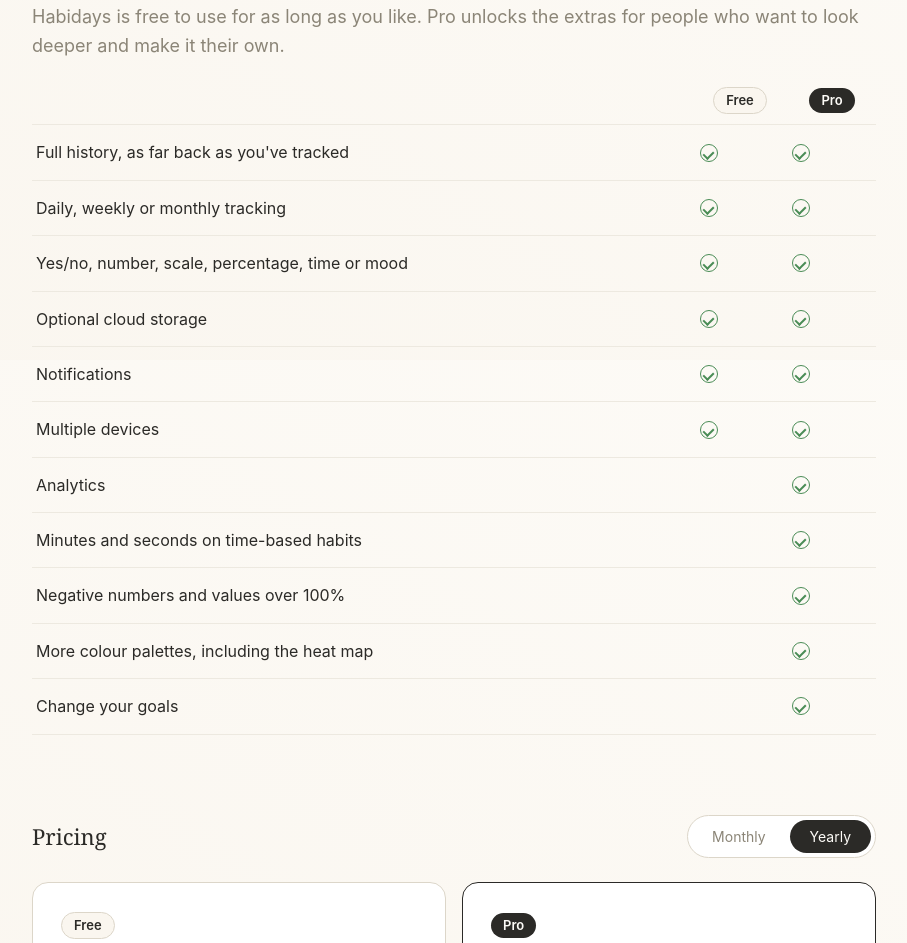
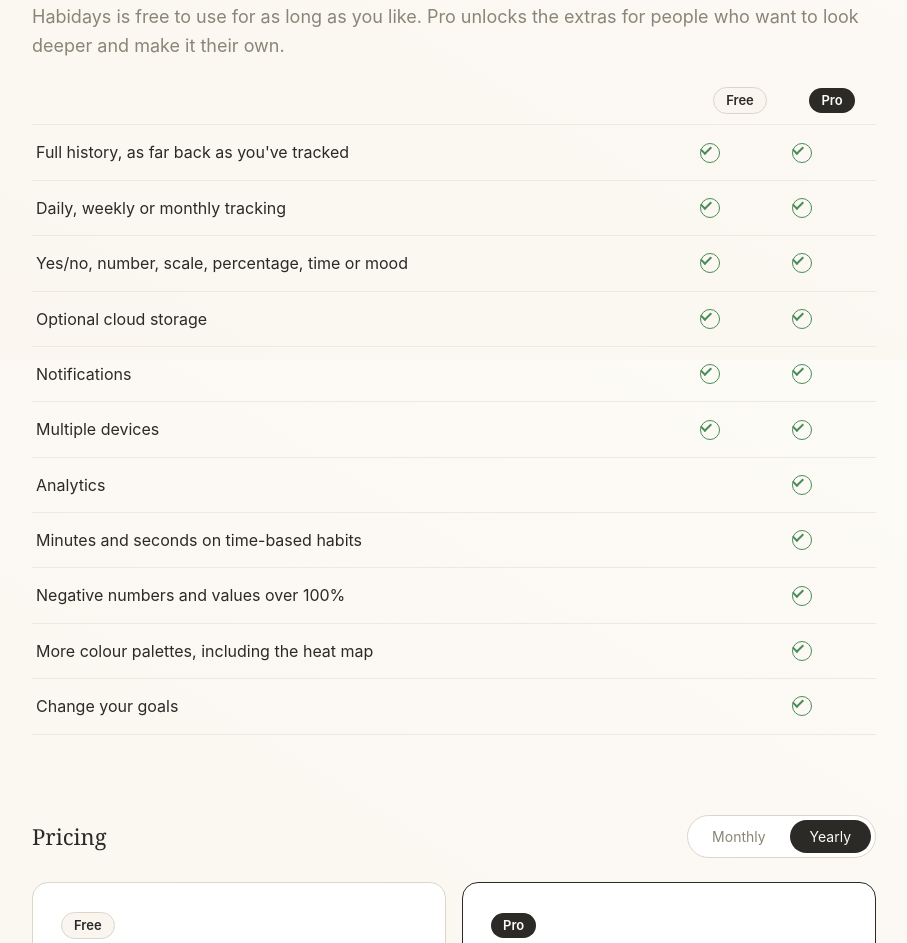
Before and after one commit to enelva/habidays-web, a plain HTML site: page index.html in a window 1280 px wide. Shown: the part 3640-4583 px from the top of the page, without its empty margins (186-1093 px from the left). Drawn offline with Linux system fonts and the light colour scheme.

Commit message:
Update style.css table update center alined items

```diff
--- a/style.css
+++ b/style.css
@@ -232,16 +232,18 @@
 .incl-row span:not(:first-child) { text-align: center; }
 .incl-row span:first-child { color: var(--ink); }
 
-.tick { position: relative; display: inline-block; width: 18px; height: 18px; }
-.tick::before {
-  content: ''; position: absolute; inset: 0;
+.tick {
+  position: relative; width: 20px; height: 20px;
   border: 1.5px solid #4A8C56; border-radius: 50%;
+  flex-shrink: 0;
 }
 .tick::after {
-  content: ''; position: absolute; left: 6px; top: 4px;
+  content: ''; position: absolute;
+  left: 50%; top: 47%;
   width: 5px; height: 9px;
-  border-right: 1.5px solid #4A8C56; border-bottom: 1.5px solid #4A8C56;
-  transform: rotate(45deg);
+  border-right: 1.8px solid #4A8C56;
+  border-bottom: 1.8px solid #4A8C56;
+  transform: translate(-50%, -50%) rotate(45deg);
 }
 
 /* ---------- pricing ---------- */
```
